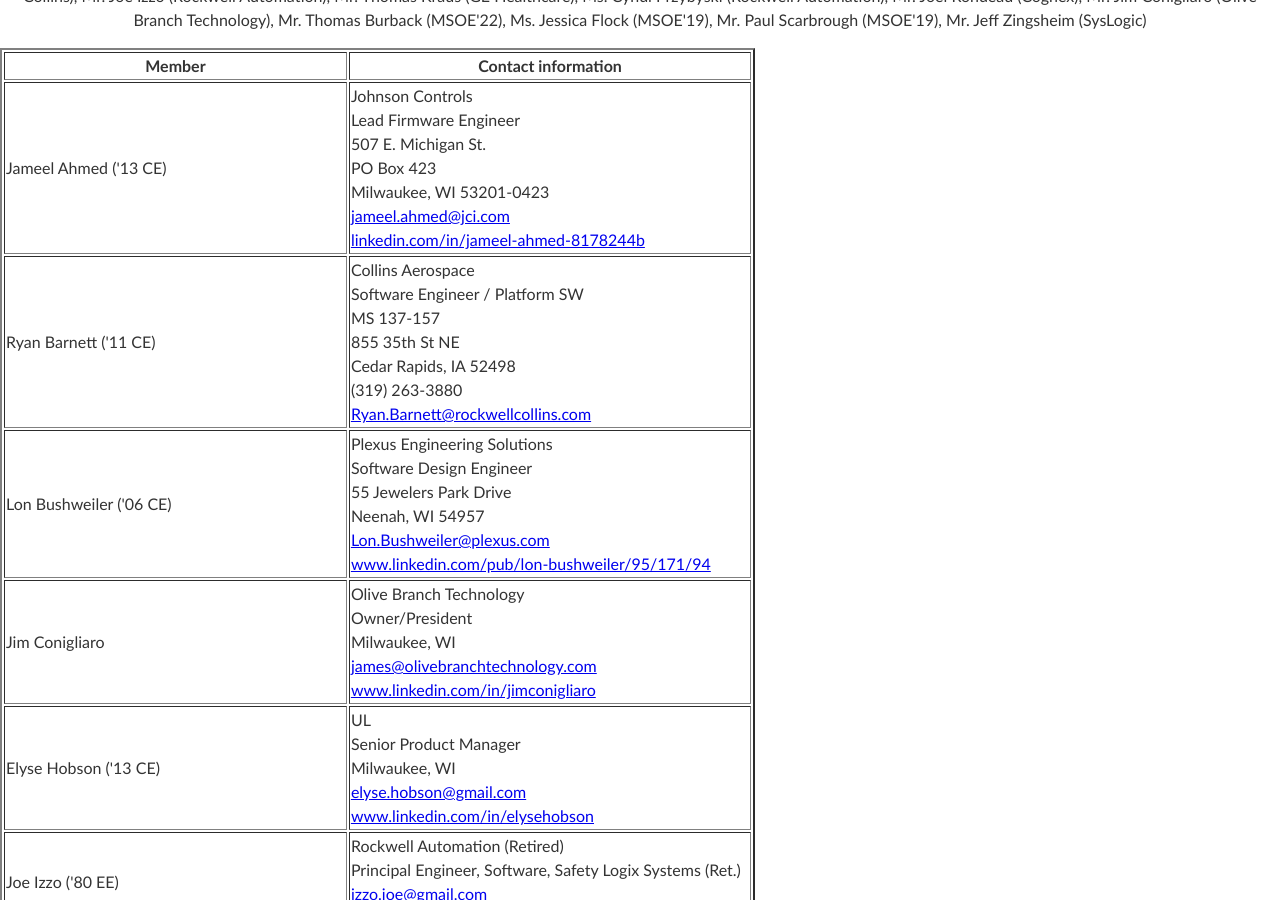
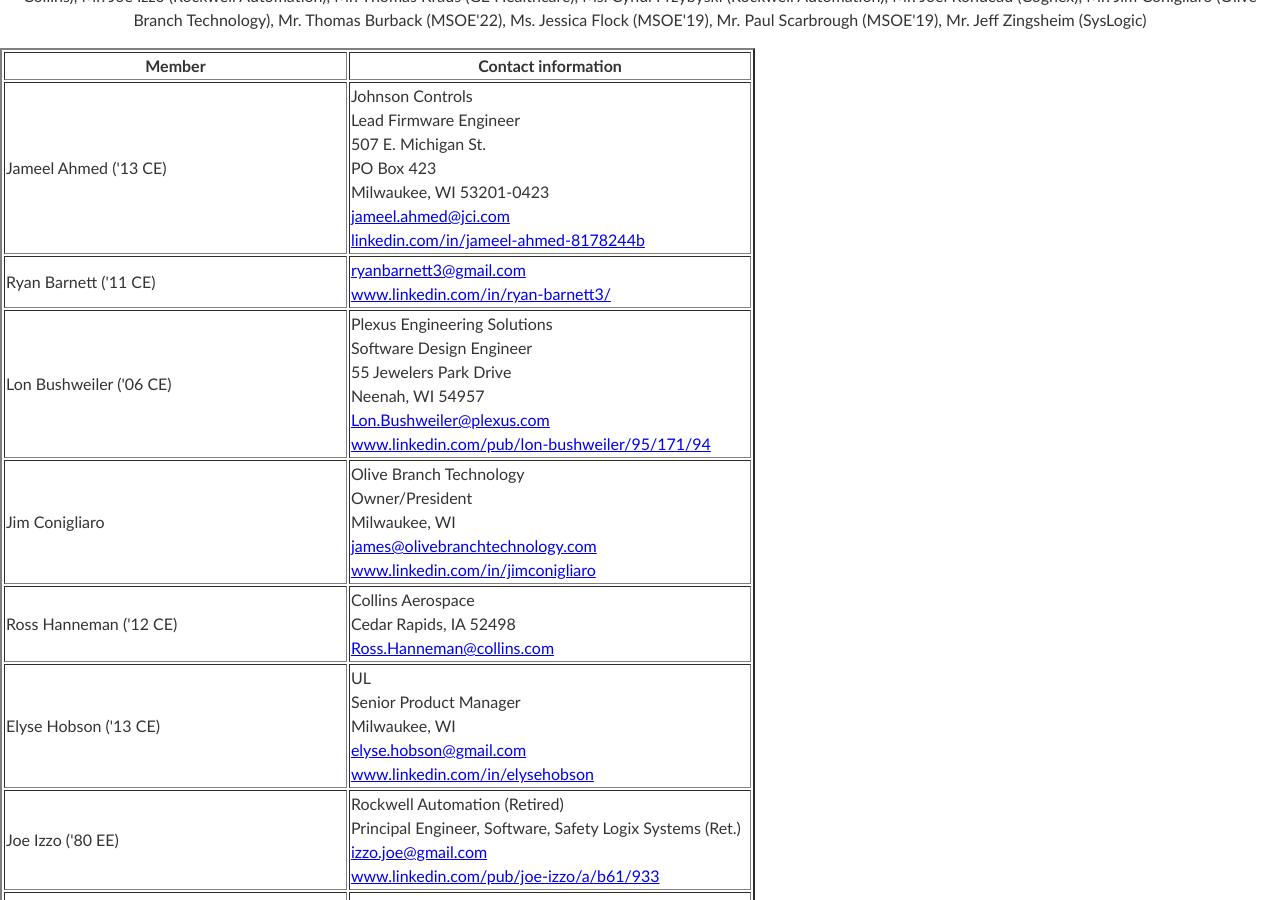
Before and after one commit to edurant/edurant.github.io, a Jekyll site: the page built from ceiac/members.html, in a window 1280 px wide and 900 px high, scrolled down 589 px. Built offline with Jekyll 4.4.1, drawn with Linux system fonts in a browser that asks for light colours.

Commit message:
ce iac membership update

```diff
--- a/ceiac/members.html
+++ b/ceiac/members.html
@@ -24,13 +24,8 @@
 </tr>
 <tr>
   <td>Ryan Barnett ('11 CE)</td>
-  <td>Collins Aerospace
-    <br/>Software Engineer / Platform SW
-    <br/>MS 137-157
-    <br/>855 35th St NE
-    <br/>Cedar Rapids, IA  52498
-    <br/>(319) 263-3880
-    <br/><a href="mailto:Ryan.Barnett@rockwellcollins.com">Ryan.Barnett@rockwellcollins.com</a></td>
+    <td><a href="mailto:ryanbarnett3@gmail.com">ryanbarnett3@gmail.com</a>
+    <br/><a href="https://www.linkedin.com/in/ryan-barnett3/">www.linkedin.com/in/ryan-barnett3/</a></td>
 </tr>
 <tr>
   <td>Lon Bushweiler ('06 CE)</td>
@@ -48,6 +43,12 @@
     <br/>Milwaukee, WI
     <br/><a href="mailto:james@olivebranchtechnology.com">james@olivebranchtechnology.com</a>
     <br/><a href="https://www.linkedin.com/in/jimconigliaro">www.linkedin.com/in/jimconigliaro</a></td>
+</tr>
+<tr>
+  <td>Ross Hanneman ('12 CE)</td>
+  <td>Collins Aerospace
+    <br/>Cedar Rapids, IA 52498
+    <br/><a href="mailto:Ross.Hanneman@collins.com">Ross.Hanneman@collins.com</a></td>
 </tr>
 <tr>
   <td>Elyse Hobson ('13 CE)</td>
```
